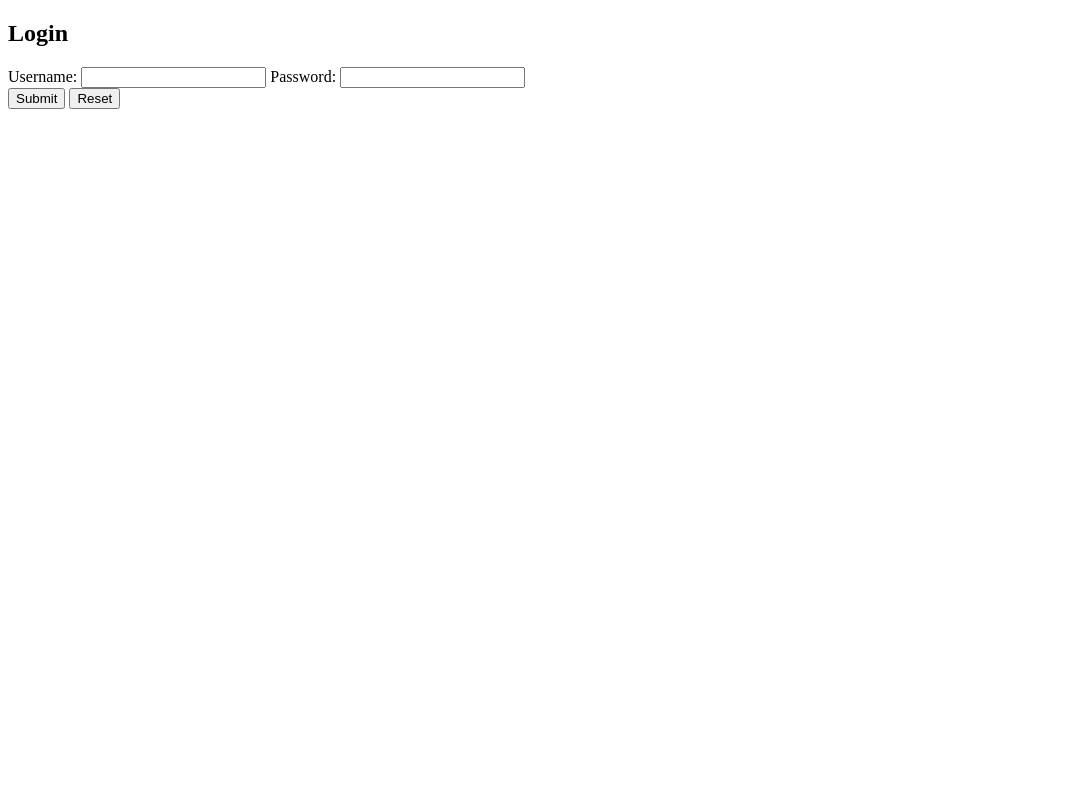
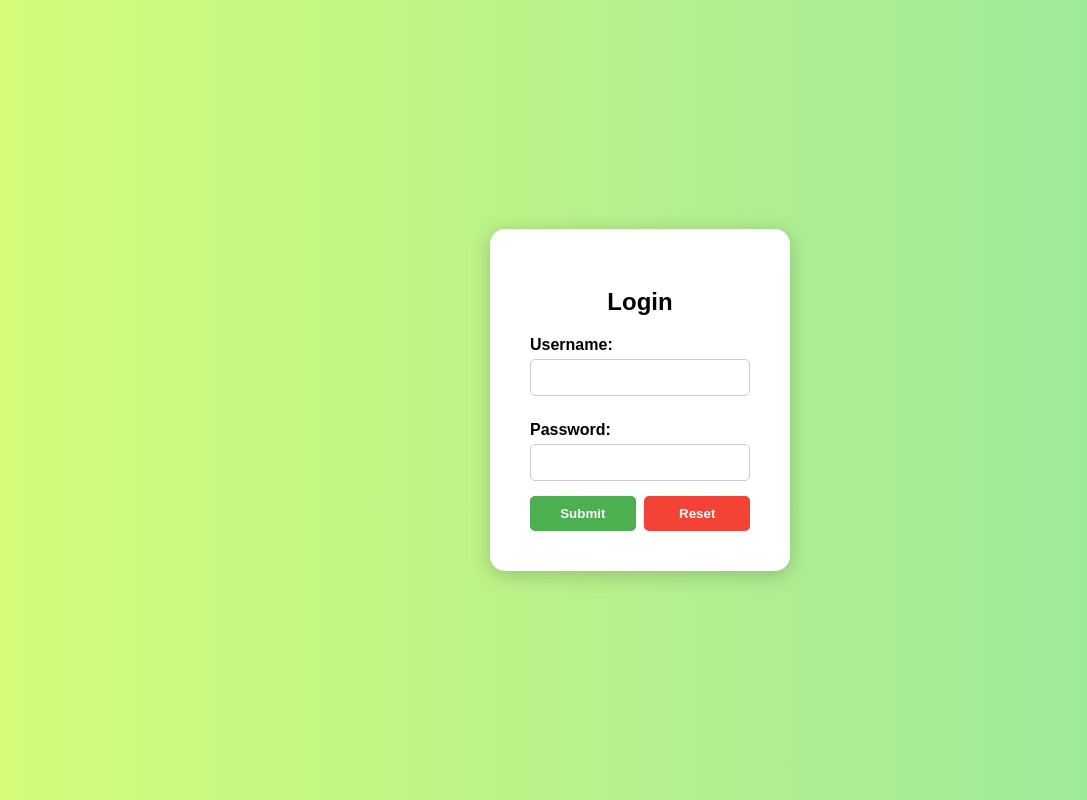
Before and after one commit to Shababsha/HealthyLifestyleWebsite, a plain HTML site: page index.html in a window 1280 px wide. Shown: the whole page, without its empty margins (0-1087 px from the left). Drawn offline with Linux system fonts and the light colour scheme.

Commit message:
Add files via upload

```diff
--- a/index.html
+++ b/index.html
@@ -3,9 +3,77 @@
 <head>
   <meta charset="UTF-8">
   <title>Healthy Lifestyle - Login</title>
-  <link rel="stylesheet" href="style.css">
+  <style>
+    * {
+      box-sizing: border-box;
+    }
+
+    body {
+      margin: 0;
+      padding: 0;
+      background: linear-gradient(to right, #d4fc79, #96e6a1); /* soft green background */
+      height: 100vh;
+      display: flex;
+      justify-content: center;
+      align-items: center;
+      font-family: Arial, sans-serif;
+    }
+
+    .login-container {
+      background-color: white;
+      padding: 40px;
+      border-radius: 15px;
+      box-shadow: 0 4px 20px rgba(0, 0, 0, 0.2);
+      width: 300px;
+      text-align: center;
+    }
+
+    h2 {
+      margin-bottom: 20px;
+    }
+
+    label {
+      display: block;
+      text-align: left;
+      margin: 10px 0 5px;
+      font-weight: bold;
+    }
+
+    input[type="text"],
+    input[type="password"] {
+      width: 100%;
+      padding: 10px;
+      margin-bottom: 15px;
+      border: 1px solid #ccc;
+      border-radius: 5px;
+    }
+
+    .button-group {
+      display: flex;
+      justify-content: space-between;
+    }
+
+    button {
+      width: 48%;
+      padding: 10px;
+      background-color: #4CAF50;
+      color: white;
+      border: none;
+      border-radius: 5px;
+      cursor: pointer;
+      font-weight: bold;
+    }
+
+    button[type="reset"] {
+      background-color: #f44336;
+    }
+
+    button:hover {
+      opacity: 0.9;
+    }
+  </style>
 </head>
-<body class="login-page">
+<body>
   <div class="login-container">
     <h2>Login</h2>
     <form action="home.html" method="get">
```
